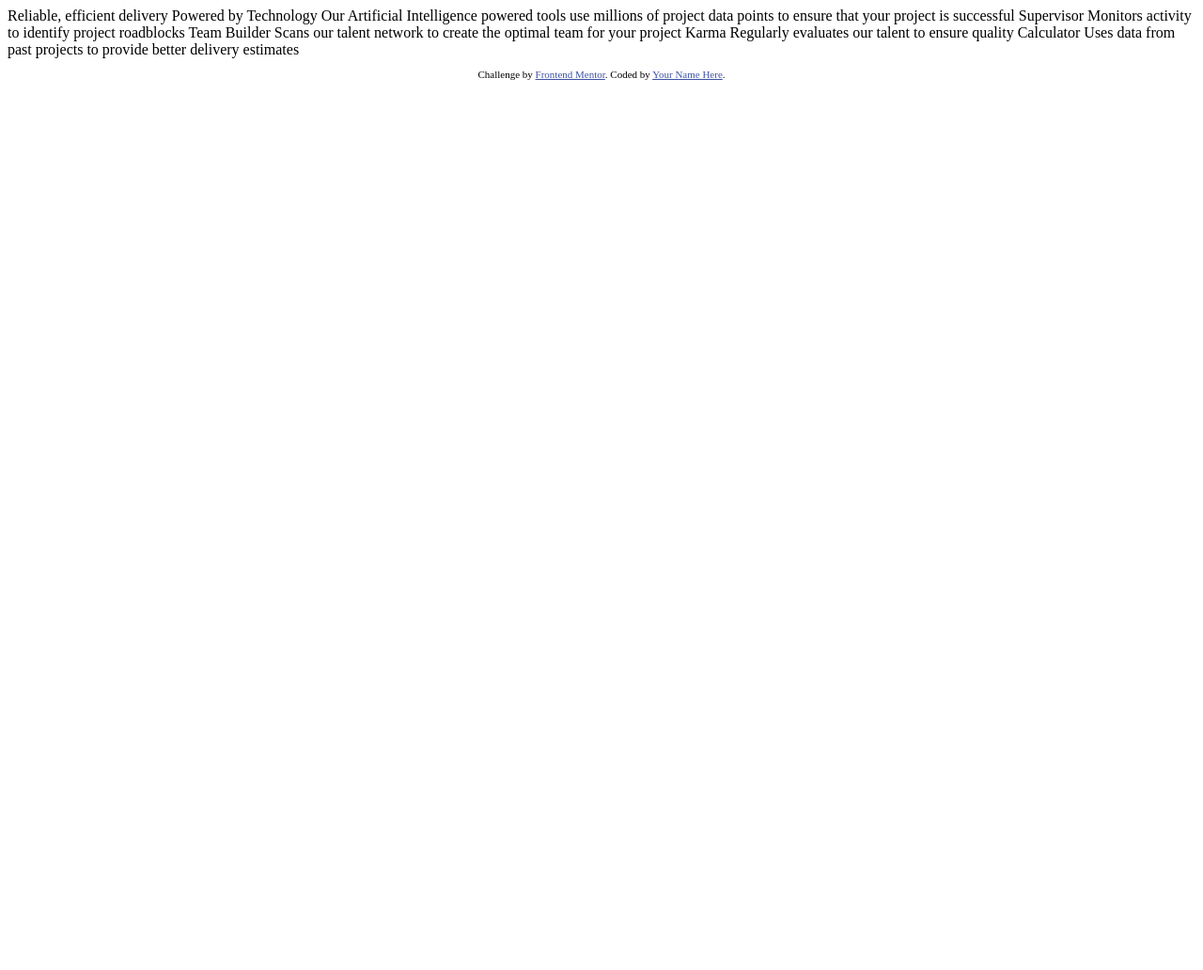
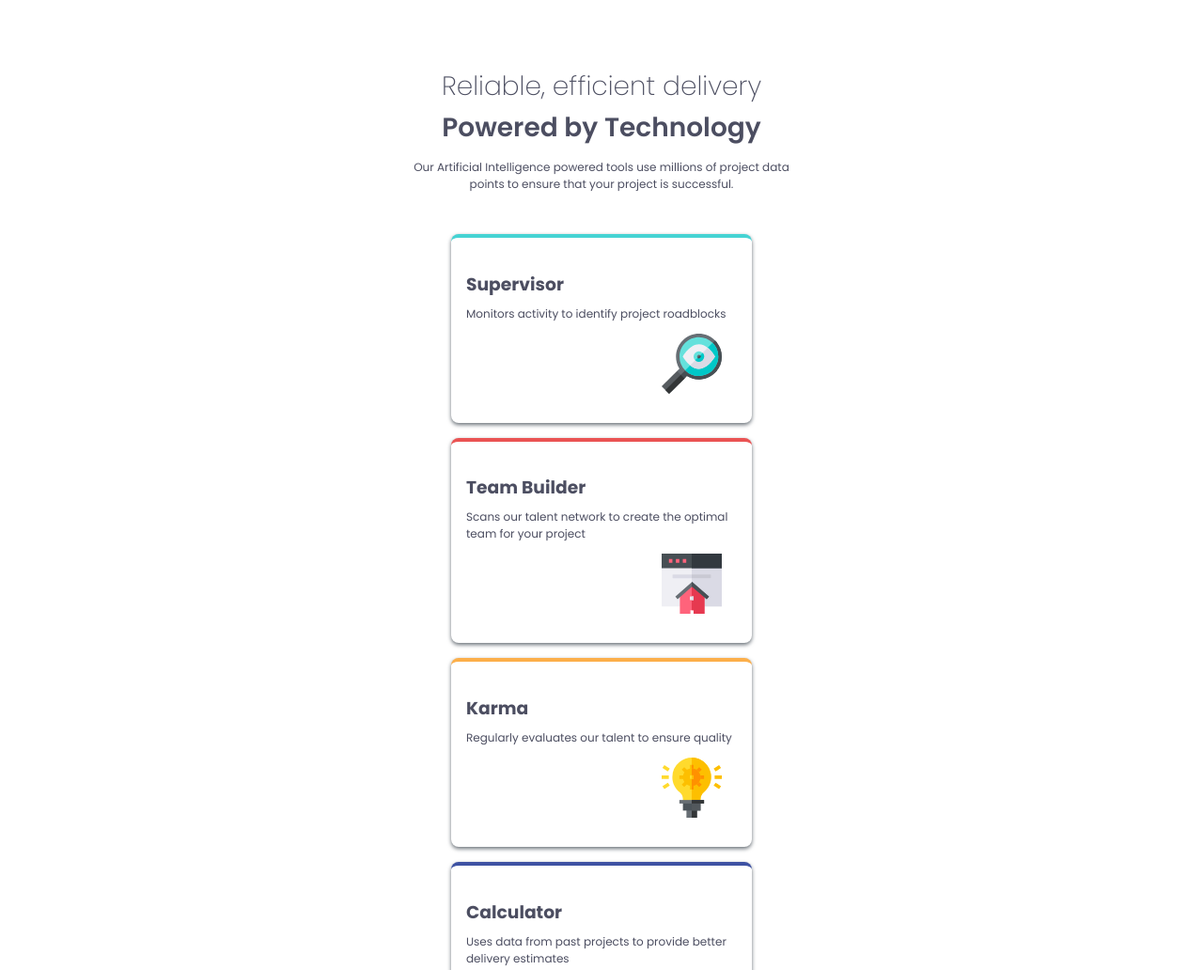
Before and after one commit to Dziabako/FourCardFeatureSectionMaster, a plain HTML site: page index.html in a window 1280 px wide. Shown: the top 1032 px of the page at 94% size. Before the commit the page ends 800 px from the top, so only its background shows below. Drawn offline with Linux system fonts and the light colour scheme.

Commit message:
Started working on css for desktop display. Finished title and style for cards

```diff
--- a/css/styles.css
+++ b/css/styles.css
@@ -0,0 +1,101 @@
+@import url('https://fonts.googleapis.com/css2?family=Inter:ital,opsz,wght@0,14..32,100..900;1,14..32,100..900&family=Oswald:wght@200..700&family=Poppins:ital,wght@0,100;0,200;0,300;0,400;0,500;0,600;0,700;0,800;0,900;1,100;1,200;1,300;1,400;1,500;1,600;1,700;1,800;1,900&display=swap');
+
+
+body {
+    padding: 0;
+    margin: 0;
+    box-sizing: border-box;
+    font-family: 'Poppins', sans-serif;
+    color: hsl(234, 12%, 34%);
+}
+
+h1 {
+    font-size: 1.75rem;
+}
+
+p {
+    font-size: 0.75rem;
+}
+
+
+.attribution { font-size: 11px; text-align: center; }
+.attribution a { color: hsl(228, 45%, 44%); }
+
+
+.container {
+    margin: 0 auto;
+    padding: 2rem;
+    width: 85%;
+    display: flex;
+    flex-direction: column;
+    align-items: center;
+    justify-content: center;
+}
+
+/* TITLE SECTION */
+.title-section {
+    text-align: center;
+    width: 40%;
+    margin: 1rem auto;
+}
+
+.top-title {
+    font-weight: 200;
+    margin-bottom: 0.1rem;
+}
+
+.mid-title {
+    font-weight: 600;
+    margin: 0.1rem;
+}
+
+.desc-title {
+    font-weight: 400;
+}
+
+
+/* CARDS */
+.cards {
+    display: flex;
+    flex-wrap: wrap;
+    justify-content: center;
+    gap: 1rem;
+}
+
+.card {
+    background-color: hsl(0, 0%, 100%);
+    border-radius: 0.5rem;
+    box-shadow: 0 2px 4px hsl(212, 6%, 44%);
+    padding: 1rem 1rem;
+    margin: 1rem;
+    width: 18rem
+}
+
+.super {
+    border-top: 0.25rem solid hsl(180, 62%, 55%);
+}
+
+.team {
+    border-top: 0.25rem solid hsl(0, 78%, 62%);
+}
+
+.karma {
+    border-top: 0.25rem solid hsl(34, 97%, 64%);
+}
+
+.calc {
+    border-top: 0.25rem solid hsl(228, 45%, 44%);
+}
+
+.card h3 {
+    margin-bottom: 0.15rem;
+}
+
+.card p {
+    margin-top: 0.5rem;
+}
+
+.card img {
+    margin-left: 13rem;
+    padding-bottom: 0.5rem;
+}
--- a/index.html
+++ b/index.html
@@ -5,40 +5,51 @@
   <meta name="viewport" content="width=device-width, initial-scale=1.0"> <!-- displays site properly based on user's device -->
 
   <link rel="icon" type="image/png" sizes="32x32" href="./images/favicon-32x32.png">
+  <link rel="stylesheet" href="./css/styles.css">
 
   <title>Frontend Mentor | Four card feature section</title>
 
-  <!-- Feel free to remove these styles or customise in your own stylesheet 👍 -->
-  <style>
-    .attribution { font-size: 11px; text-align: center; }
-    .attribution a { color: hsl(228, 45%, 44%); }
-  </style>
 </head>
 <body>
 
-  Reliable, efficient delivery
-  Powered by Technology
+  <div class="container">
+      <section class="title-section">
+        <h1 class="top-title">Reliable, efficient delivery</h1>
+        <h1 class="mid-title">Powered by Technology</h1>
+        <p class="desc-title">Our Artificial Intelligence powered tools use millions of project data points to ensure that your project is successful.</p>
+      </section>
 
-  Our Artificial Intelligence powered tools use millions of project data points
-  to ensure that your project is successful
+      <section class="cards-section">
+        <div class="card super">
+          <h3>Supervisor</h3>
+          <p>Monitors activity to identify project roadblocks</p>
+          <img src="./images/icon-supervisor.svg" alt="Supervisor Icon">
+        </div>
 
-  Supervisor
-  Monitors activity to identify project roadblocks
+        <div class="card team">
+          <h3>Team Builder</h3>
+          <p>Scans our talent network to create the optimal team for your project</p>
+          <img src="./images/icon-team-builder.svg" alt="Team Builder Icon">
+        </div>
 
-  Team Builder
-  Scans our talent network to create the optimal team for your project
+        <div class="card karma">
+          <h3>Karma</h3>
+          <p>Regularly evaluates our talent to ensure quality</p>
+          <img src="./images/icon-karma.svg" alt="Karma Icon">
+        </div>
 
-  Karma
-  Regularly evaluates our talent to ensure quality
-
-  Calculator
-  Uses data from past projects to provide better delivery estimates
-
+        <div class="card calc">
+          <h3>Calculator</h3>
+          <p>Uses data from past projects to provide better delivery estimates</p>
+          <img src="./images/icon-calculator.svg" alt="Calculator Icon">
+        </div>
+      </section>
+    </div>
 
   <footer>
     <p class="attribution">
       Challenge by <a href="https://www.frontendmentor.io?ref=challenge" target="_blank">Frontend Mentor</a>.
-      Coded by <a href="#">Your Name Here</a>.
+      Coded by <a href="#">Dziabako</a>.
     </p>
   </footer>
 </body>
```
